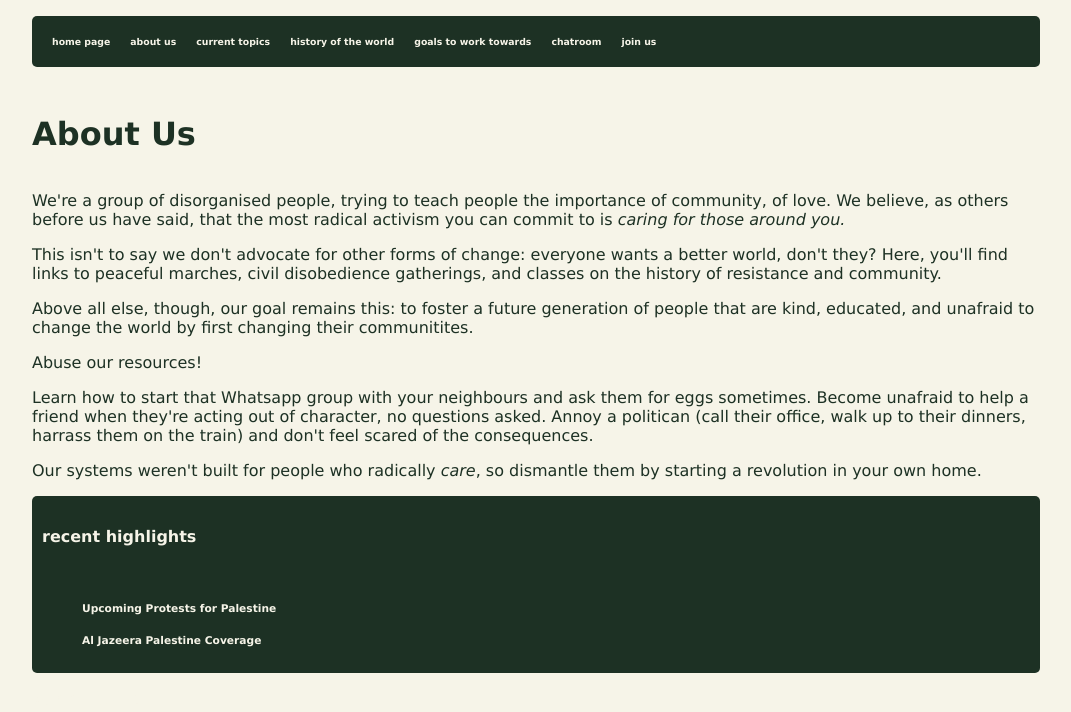
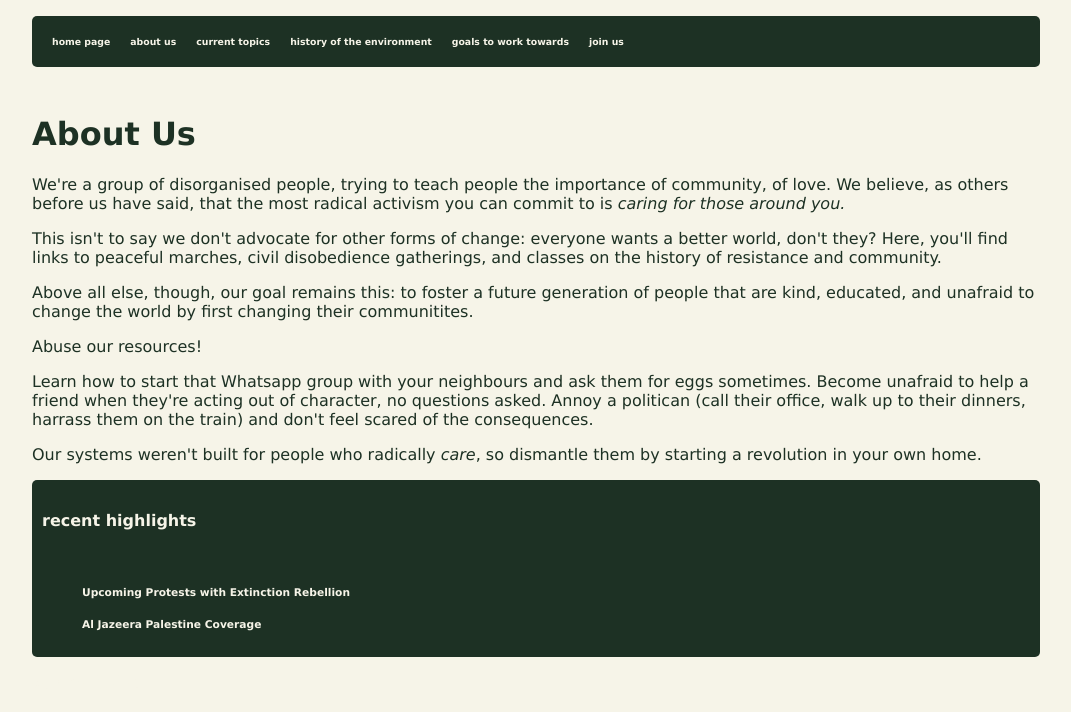
Before and after one commit to webbexisting/environment, a plain HTML site: page aboutUs.html in a window 1280 px wide. Shown: the whole page, without its empty margins (104-1175 px from the left). Drawn offline with Linux system fonts and the light colour scheme.

Commit message:
Update aboutUs.html

```diff
--- a/aboutUs.html
+++ b/aboutUs.html
@@ -1,6 +1,7 @@
 <!DOCTYPE html>
 <head>
-    <title>Placeholder</title>
+    <title>About Us</title>
+    <link rel="icon" type="image/png" href="icon.png">
     <link rel="stylesheet" href="projectStyle.css">
 </head>
 <body>
@@ -9,9 +10,8 @@
             <li><a href="index.html">home page</a></li>
             <li><a href="aboutUs.html">about us</a></li>
             <li><a href="currentTopics.html">current topics</a></li>
-            <li><a href="resistanceHistory.html">history of the world</a></li>
+            <li><a href="historyOfTheWorld.html">history of the environment</a></li>
             <li><a href="currentGoals.html">goals to work towards</a></li>
-            <li><a href="chatrooms.html">chatroom</a></li>
             <li><a href="joinUs.html">join us</a></li>
         </ul>
     </div></nav>
@@ -19,7 +19,7 @@
     <header>
         <h1>About Us</h1>
     </header>
-    <main class="gridPosition"></main>
+    <main class="main"></main>
     <section id="aboutUs">
     <p>We're a group of disorganised people, trying to teach people the importance of community, of love. We believe, as others before us have said, that the most radical activism you can commit to is <i>caring for those around you.</i></p>
     <p>This isn't to say we don't advocate for other forms of change: everyone wants a better world, don't they? Here, you'll find links to peaceful marches, civil disobedience gatherings, and classes on the history of resistance and community.</p>
@@ -33,7 +33,7 @@
     <h4>recent highlights</h4>
     <br>
     <ul>
-        <a href="https://palestinecampaign.org/events/"target="_blank"><li>Upcoming Protests for Palestine</li></a>
+        <a href="https://extinctionrebellion.uk/"target="_blank"><li>Upcoming Protests with Extinction Rebellion</li></a>
         <br>
         <a href="https://www.aljazeera.com/where/palestine/" target="_blank"><li>Al Jazeera Palestine Coverage</li></a>
     </ul>
```
